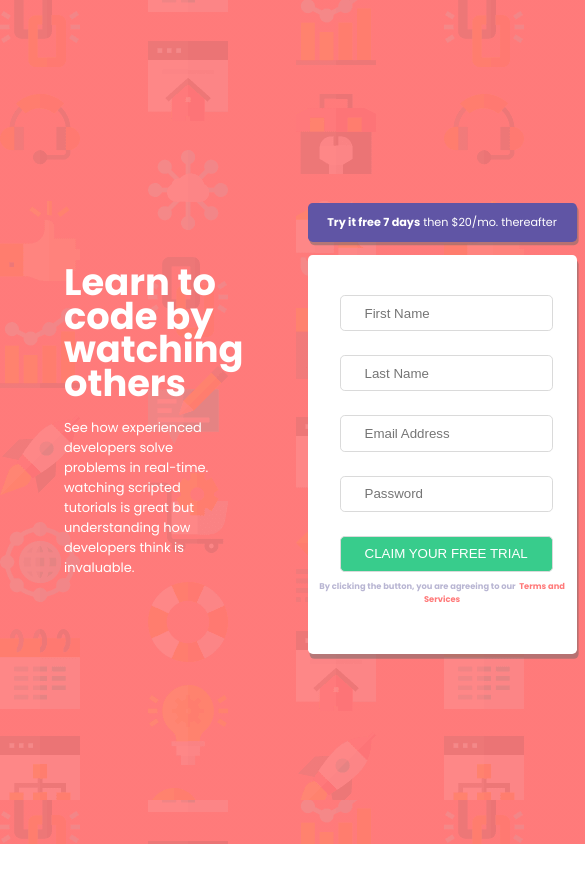
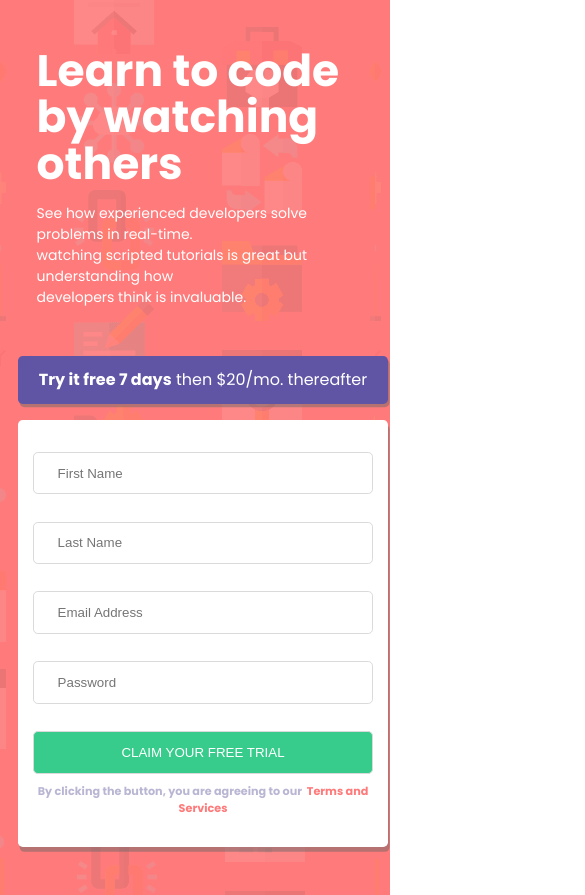
Before and after one commit to okeycen/0x01-Registration_form, a plain HTML site: page index.html in a window 390 px wide. Shown: the top 895 px of the page, 585 px wide, since content can reach past the window. Before the commit the page ends 844 px from the top, so only its background shows below. Drawn offline with nearby package versions, Linux system fonts and the light colour scheme.

Commit message:
improved the responsiveness of the registration form

```diff
--- a/css/basic.css
+++ b/css/basic.css
@@ -6,12 +6,6 @@
   box-sizing: border-box;
 }
 
-html, body{
-  width: 100%;
-  min-height: 100vh;
-
-}
-
 a{
   text-decoration: none;
   font-style: normal;
--- a/css/index.css
+++ b/css/index.css
@@ -1,50 +1,16 @@
 @import url('https://fonts.googleapis.com/css2?family=Open+Sans:wght@400;700&family=Poppins:wght@400;500;600;700&display=swap');
 
-html,body{
-    background: url("../img/bg-intro-desktop.png"), linear-gradient(hsl(0,100%,74%), hsl(360,100%,74%));
+.m-main{
+    min-height: 100vh;
+    display: flex;
+    align-items: center;
+    justify-content: center;
     font-family: 'Poppins', sans-serif;
     font-size: 16px;
-    color: #fff;
-}
+    column-gap: 1rem;
+    padding: 0 5rem;
 
-
-.m-main{
-    width: 85%;
-    height: 100vh;
-    display: grid;
-    grid-template-columns: repeat(2, 1fr);
-    align-items: center;
-
-}
-
-.right-container{
-    margin-left: 2rem;
-    padding: 0 2rem;
-}
-
-.left-container{
-    padding-left: 4rem;
-}
-
-.left-container h1{
-    font-size: 2.3rem;
-    line-height: 2.1rem;
-}
-.left-container p{
-    padding-top: 1.1rem;
-    margin-right: 1.5rem;
-    font-size: 0.81rem;
-}
-
-#blue-info{
-    background: hsl(248, 32%, 49%);
-    padding: 0.7rem;
-    margin: 0.8rem 0;
-    border-radius: 0.3rem;
-    box-shadow: 0.1rem 0.2rem rgba(110, 104, 104, 0.5);
-    color: #fff;
-    font-size: 0.7rem;
-    text-align: center;
+    background: url("../img/bg-intro-desktop.png"), linear-gradient(hsl(0,100%,74%), hsl(360,100%,74%));
 
 }
 
@@ -52,10 +18,11 @@ form{
     background-color: #fff;
     border-radius: 0.3rem;
     box-shadow: 0.1rem 0.3rem rgba(110, 104, 104, 0.5);
+    padding-bottom: 25px;
 }
 
-form #reg-form{
-    padding: 1rem 1.5rem 0 2rem;
+#reg-form{
+    padding: 5px 15px;
 }
 
 input[type=text],
@@ -63,10 +30,39 @@ input[type=text],
     [type=password],
     [type=submit]{
     width: 100%;
-    padding: 0.6rem 1.5rem;
-    margin-top: 1.5rem;
+    padding: 0.8rem 1.5rem;
+    margin-top: 1.7rem;
     border-radius: 0.3rem;
     border: 0.1rem solid #dadada;
+}
+
+.left-container{
+    padding: 0 35px;
+    color: #fff;
+}
+
+.left-container h2{
+    font-size: 44px;
+    line-height: 2.9rem;
+    margin-bottom: 1rem;
+}
+
+.left-container p{
+    font-size: 14px;
+}
+
+.right-container p{
+    text-align: center;
+}
+
+#blue-info{
+    background: hsl(248, 32%, 49%);
+    padding: 0.7rem;
+    margin: 0 0 1rem;
+    border-radius: 0.3rem;
+    box-shadow: 0.1rem 0.2rem rgba(110, 104, 104, 0.5);
+    color: #fff;
+    text-align: center;
 }
 
 #green input{
@@ -76,27 +72,43 @@ input[type=text],
 }
 
 #info p{
-    padding: 0.5rem 0rem 3rem 0rem ;
-    font-size: 0.52rem;
+    padding: 0.3rem;
+    font-size: 0.7rem;
     color: hsl(246, 25%, 77%);
-    text-align: center;
 }
+
 
 #terms{
     color: hsl(0, 100%, 74%) ;
    }
 
 
-   @media screen and (max-width: 375px) {
-
+   @media screen and (max-width: 856px){
     .m-main{
-        grid-template-columns: 1fr;
+        column-gap: 1rem;
+        padding: 0 2rem;
     }
 
-    body{
-        font-family: 'Poppins', sans-serif;
-        font-size: 16px;
-        color: #fff;
+    @media screen and (max-width: 772px){
+        .m-main{
+        flex-direction: column;
+        row-gap: 3rem;
+        padding: 1 5rem;
+        }
+
+        .right-container{
+            margin-left: 1rem;
+            margin-right: auto;
+        }
+
     }
 
+    @media screen and (max-width: 483px){
+       .m-main{
+        padding: 3rem 0.1rem;
+        background: url("../img/bg-intro-mobile.png"), linear-gradient(hsl(0,100%,74%), hsl(360,100%,74%));
+       }
+
    }
+
+}
--- a/index.html
+++ b/index.html
@@ -9,17 +9,19 @@
     <link rel="stylesheet" href="css/basic.css">
     <link rel="stylesheet" href="css/index.css">
     <link rel="shortcut icon" href="img/favicon-32x32.png" type="image/x-icon">
+
 </head>
 <body>
     <main class="m-main">
-        <section class="left-container">
-            <h1>Learn to code by <br> watching others</h1>
+        <div class="left-container">
+            <h2>Learn to code by watching others</h2>
             <p>See how experienced developers solve problems in real-time.<br>
                watching scripted tutorials is great but understanding how <br>
                developers think is invaluable.
             </p>
-        </section>
-        <section class="right-container">
+
+        </div>
+        <div class="right-container">
             <div id="blue-info">
                 <p><strong>Try it free 7 days</strong> then $20/mo. thereafter</p>
             </div>
@@ -52,7 +54,7 @@
 
                 </form>
             </div>
-        </section>
+        </div>
     </main>
 </body>
 </html>
```
